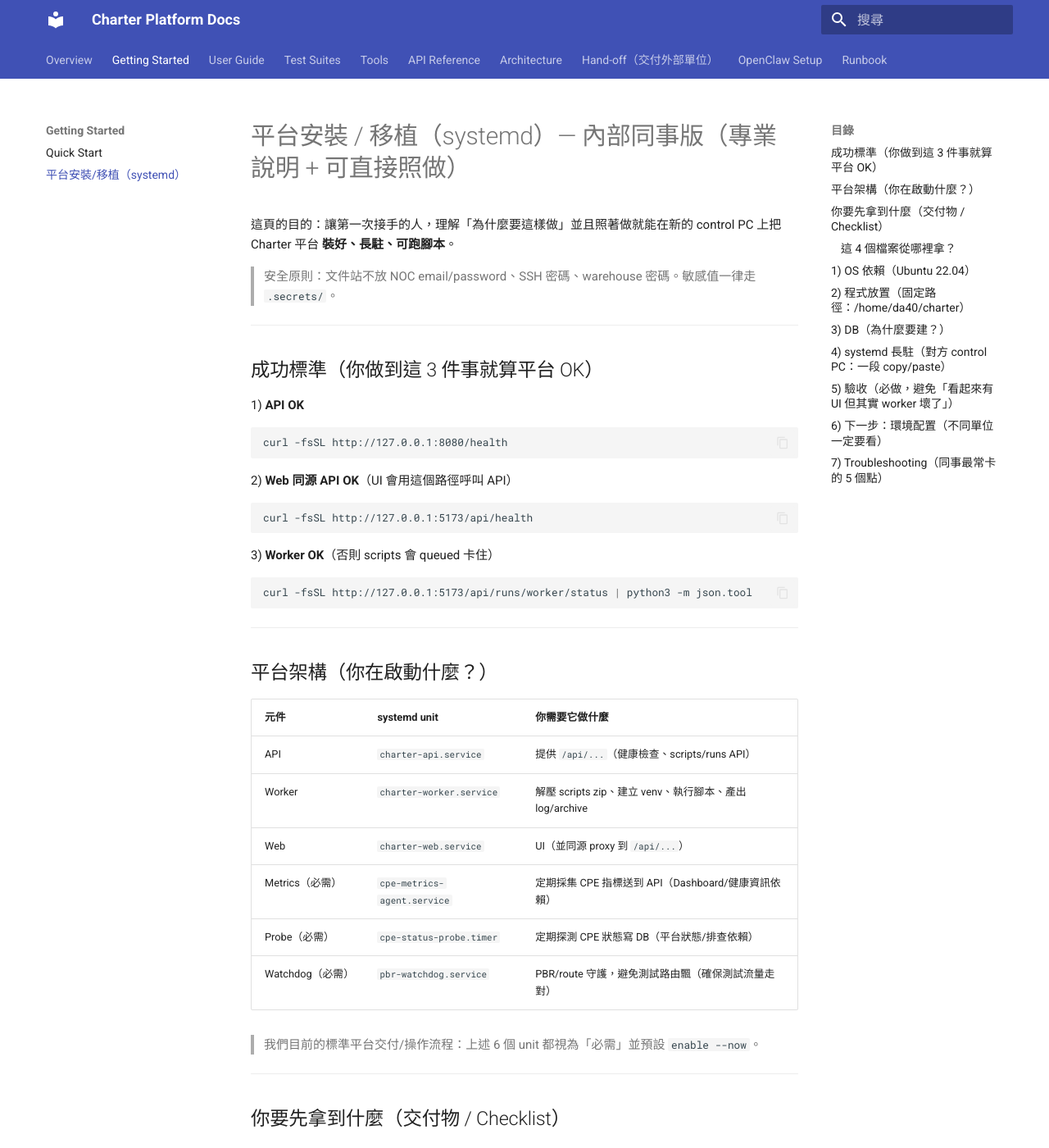
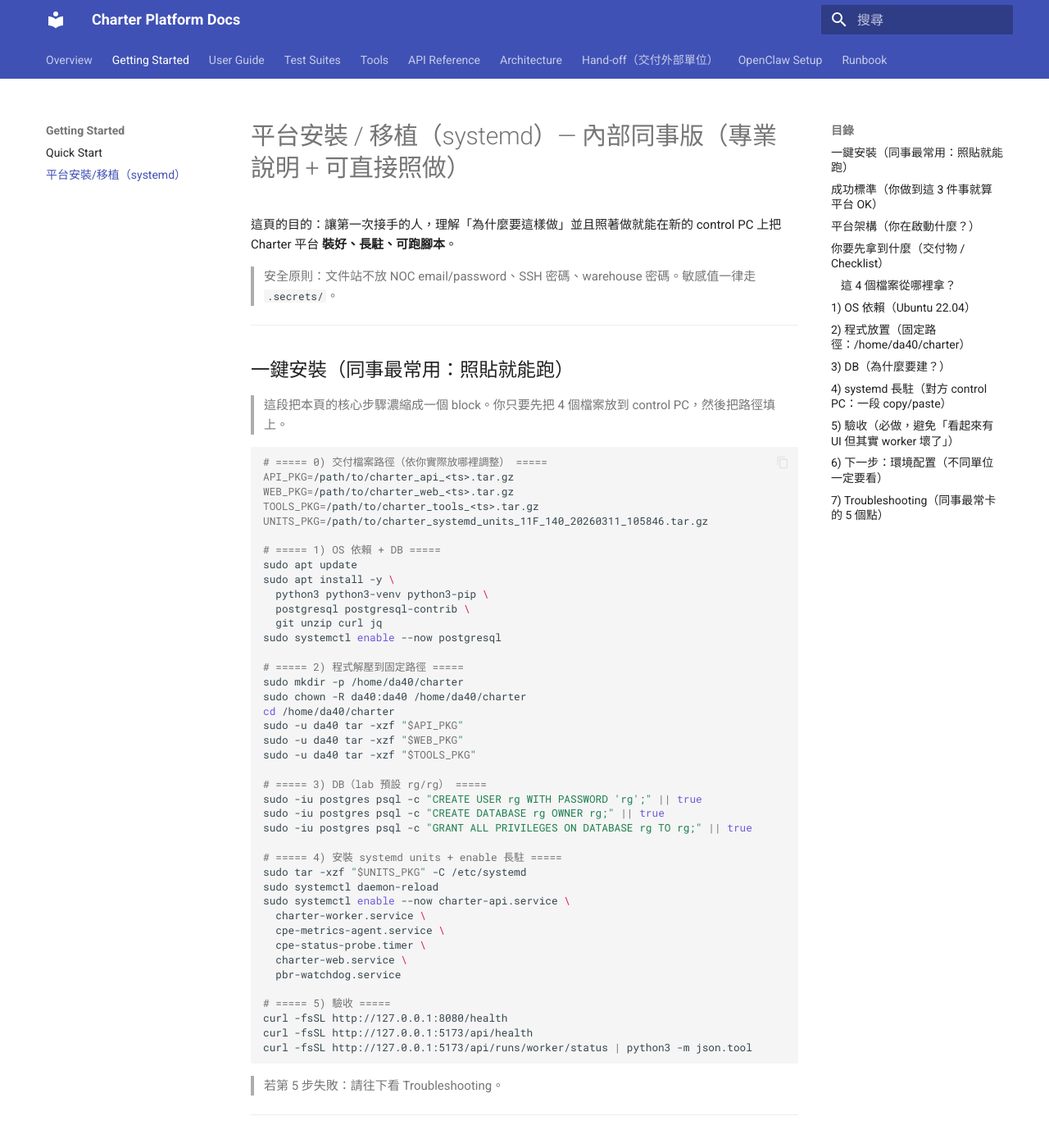
Before and after one commit to askeywifisit-ui/charter_project, an MkDocs documentation site: the page built from docs/charter_site/docs/getting_started/platform_install.md, in a window 1280 px wide and 1400 px high. Shown: the whole window at 82% size. Built offline with MkDocs 1.6.1 and Material for MkDocs 9.7.7, drawn with Linux system fonts in a browser that asks for light colours; comment, search, counter and statistics services are not loaded; some of the changed text lies outside the part shown.

Commit message:
Docs: add one-block install recipe at top of platform_install

````diff
--- a/docs/charter_site/docs/getting_started/platform_install.md
+++ b/docs/charter_site/docs/getting_started/platform_install.md
@@ -3,6 +3,58 @@
 這頁的目的：讓第一次接手的人，理解「為什麼要這樣做」並且照著做就能在新的 control PC 上把 Charter 平台 **裝好、長駐、可跑腳本**。
 
 > 安全原則：文件站不放 NOC email/password、SSH 密碼、warehouse 密碼。敏感值一律走 `.secrets/`。
+
+---
+
+## 一鍵安裝（同事最常用：照貼就能跑）
+
+> 這段把本頁的核心步驟濃縮成一個 block。你只要先把 4 個檔案放到 control PC，然後把路徑填上。
+
+```bash
+# ===== 0) 交付檔案路徑（依你實際放哪裡調整） =====
+API_PKG=/path/to/charter_api_<ts>.tar.gz
+WEB_PKG=/path/to/charter_web_<ts>.tar.gz
+TOOLS_PKG=/path/to/charter_tools_<ts>.tar.gz
+UNITS_PKG=/path/to/charter_systemd_units_11F_140_20260311_105846.tar.gz
+
+# ===== 1) OS 依賴 + DB =====
+sudo apt update
+sudo apt install -y \
+  python3 python3-venv python3-pip \
+  postgresql postgresql-contrib \
+  git unzip curl jq
+sudo systemctl enable --now postgresql
+
+# ===== 2) 程式解壓到固定路徑 =====
+sudo mkdir -p /home/da40/charter
+sudo chown -R da40:da40 /home/da40/charter
+cd /home/da40/charter
+sudo -u da40 tar -xzf "$API_PKG"
+sudo -u da40 tar -xzf "$WEB_PKG"
+sudo -u da40 tar -xzf "$TOOLS_PKG"
+
+# ===== 3) DB（lab 預設 rg/rg） =====
+sudo -iu postgres psql -c "CREATE USER rg WITH PASSWORD 'rg';" || true
+sudo -iu postgres psql -c "CREATE DATABASE rg OWNER rg;" || true
+sudo -iu postgres psql -c "GRANT ALL PRIVILEGES ON DATABASE rg TO rg;" || true
+
+# ===== 4) 安裝 systemd units + enable 長駐 =====
+sudo tar -xzf "$UNITS_PKG" -C /etc/systemd
+sudo systemctl daemon-reload
+sudo systemctl enable --now charter-api.service \
+  charter-worker.service \
+  cpe-metrics-agent.service \
+  cpe-status-probe.timer \
+  charter-web.service \
+  pbr-watchdog.service
+
+# ===== 5) 驗收 =====
+curl -fsSL http://127.0.0.1:8080/health
+curl -fsSL http://127.0.0.1:5173/api/health
+curl -fsSL http://127.0.0.1:5173/api/runs/worker/status | python3 -m json.tool
+```
+
+> 若第 5 步失敗：請往下看 Troubleshooting。
 
 ---
 
@@ -41,6 +93,8 @@
 ---
 
 ## 你要先拿到什麼（交付物 / Checklist）
+
+> 下載入口：請先看 [交付下載（downloads）](../handoff/downloads.md)
 
 先講白話：你只要拿到「4 個檔案」，其他都是照步驟解壓/啟動。
 
````
